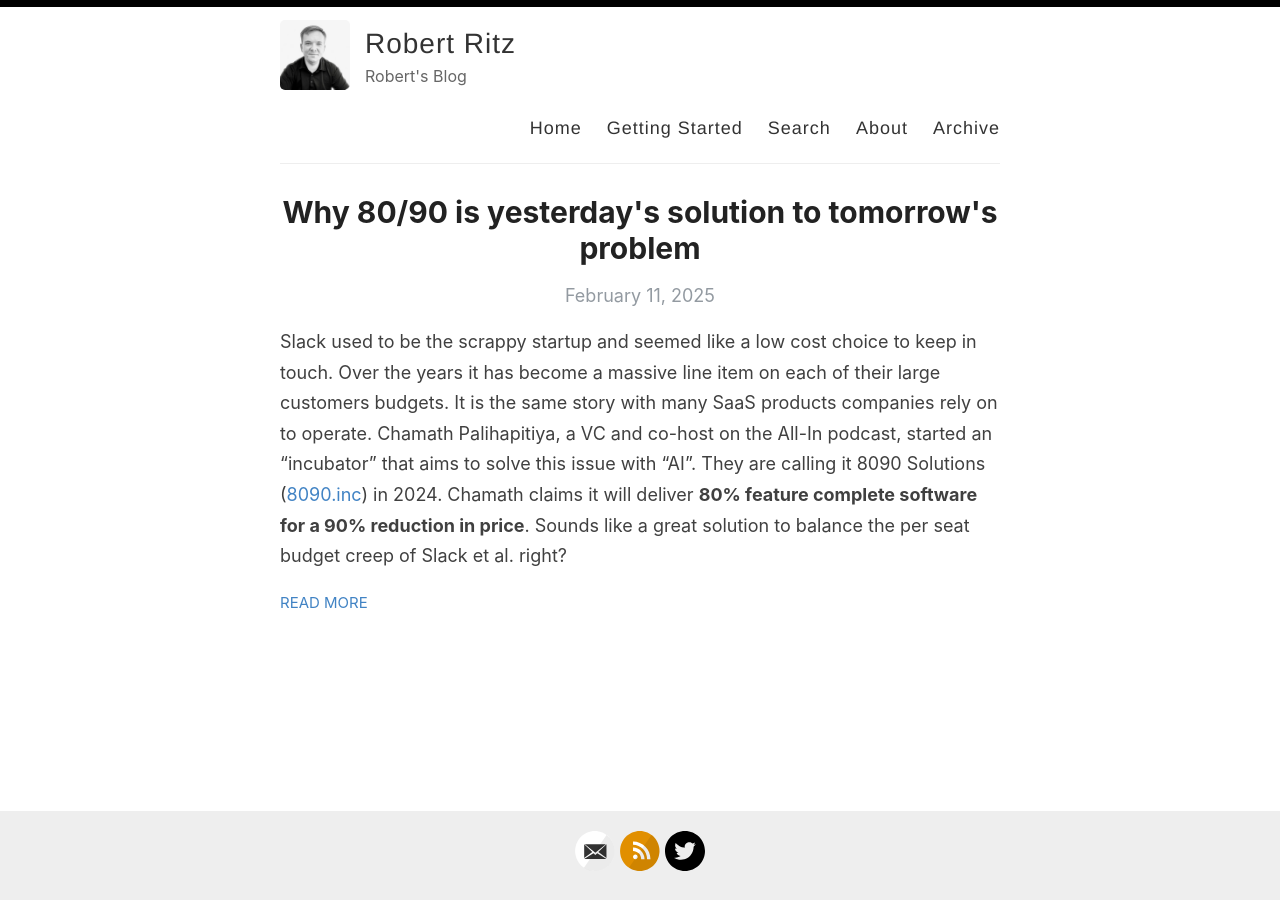
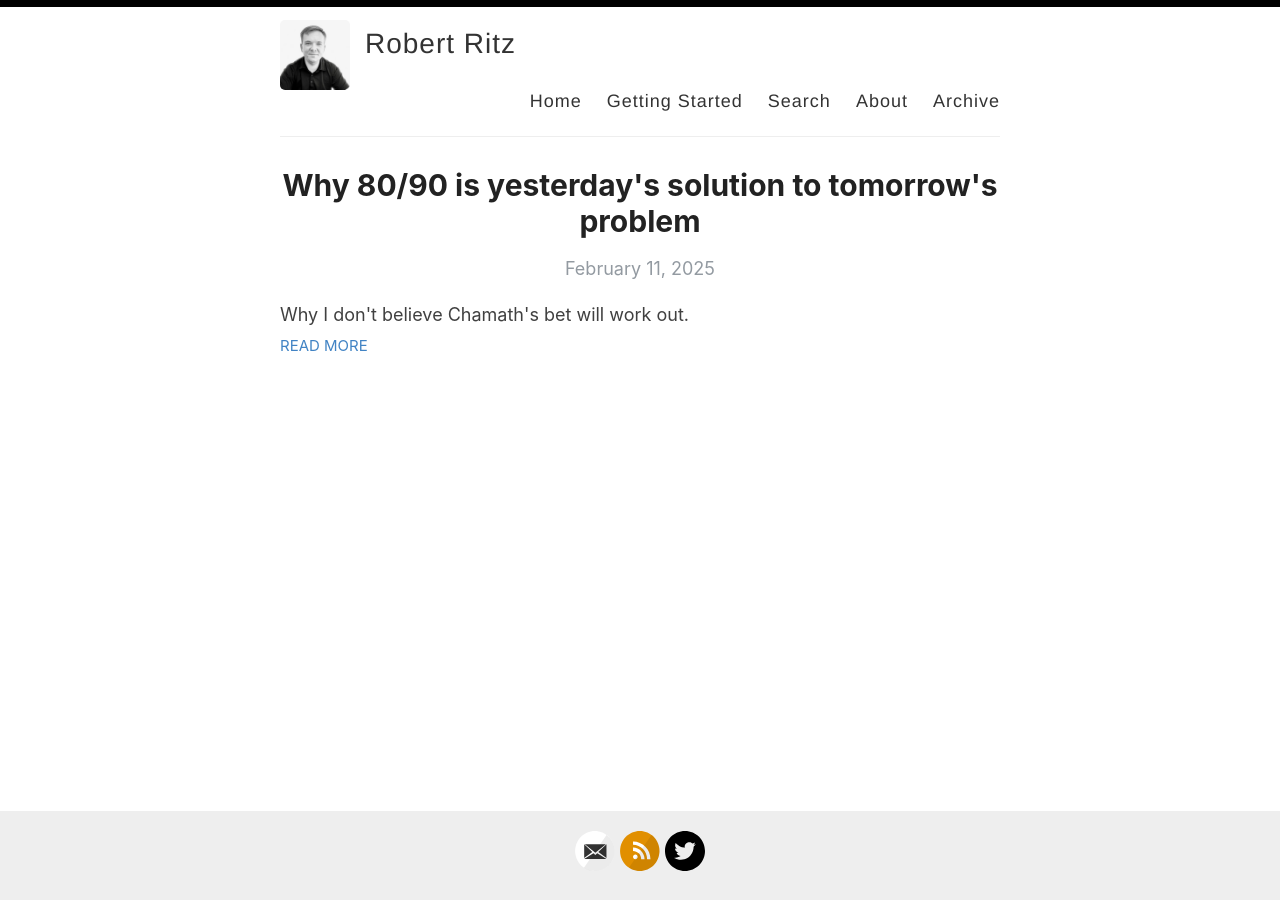
Before and after one commit to robertritz/robertritz.github.io, a Jekyll site: the page built from index.html, in a window 1280 px wide. Built offline with Jekyll 4.4.1, drawn with Linux system fonts in a browser that asks for light colours; the list of posts is cut into pages by our own code; part of the change alters nothing that is shown.

Commit message:
small test update

````diff
--- a/_config.yml
+++ b/_config.yml
@@ -9,7 +9,7 @@ name: Robert Ritz
 author: Robert Ritz
 
 # Short bio or description (displayed in the header)
-description: Robert's Blog
+#description: Robert's Blog
 
 # URL of your avatar or profile pic (you could use your GitHub profile pic)
 avatar: /images/profile.png
--- a/_pages/getting-started.md
+++ /dev/null
@@ -1,51 +0,0 @@
----
-layout: page
-title: Getting started with Reverie
-permalink: /getting-started/
----
-
-### Step 1) Fork Reverie to your User Repository
-
-Fork [this repository](https://github.com/amitmerchant1990/reverie), then rename the repository to `yourgithubusername.github.io`.
-
-Alternatively, you can use [Use this template](https://github.com/amitmerchant1990/reverie/generate) button if you want to create a repository with a clean commit history which will use Reverie as a template.
-
-Your Jekyll blog will often be viewable immediately at <https://yourgithubusername.github.io> (if it's not, you can often force it to build by completing step 2)
-
-### Step 2) Customize and view your site
-
-Enter your site name, description, avatar and many other options by editing the `_config.yml` file. You can easily turn on Google Analytics tracking, Disqus commenting and social icons here.
-
-Making a change to `_config.yml` (or any file in your repository) will force GitHub Pages to rebuild your site with jekyll. Your rebuilt site will be viewable a few seconds later at <https://yourgithubusername.github.io> - if not, give it ten minutes as GitHub suggests and it'll appear soon.
-
-### Step 3) Publish your first blog post
-
-Create a new file called `/_posts/2019-2-13-Hello-World.md` to publish your first blog post. That's all you need to do to publish your first blog post! This [Markdown Cheatsheet](https://github.com/adam-p/markdown-here/wiki/Markdown-Cheatsheet) might come in handy while writing the posts.
-
-> You can add additional posts in the browser on GitHub.com too! Just hit the <kbd>Create new file</kbd> button in `/_posts/` to create new content. Just make sure to include the [front-matter](http://jekyllrb.com/docs/frontmatter/) block at the top of each new blog post and make sure the post's filename is in this format: year-month-day-title.md
-
-## Using Categories in Reverie
-
-You can categorize your content based on `categories` in Reverie. For this, you just need to add `categories` in front matter like below:
-
-For adding single category:
-
-```md
-categories: JavaScript
-```
-
-For adding multiple categories:
-
-```md
-categories: [PHP, Laravel]
-```
-
-The contegorized content can be shown over this URL: <https://yourgithubusername.github.io/categories/>
-
-## RSS
-
-The generated [RSS feed](https://en.wikipedia.org/wiki/RSS) of your blog can be found at <https://yourgithubusername.github.io/feed>. You can see the example RSS feed over [here](https://www.amitmerchant.com/reverie/feed).
-
-## Sitemap
-
-The generated sitemap of your blog can be found at <https://yourgithubusername.github.io/sitemap>. You can see the example sitemap feed over [here](https://www.amitmerchant.com/reverie/sitemap).
--- a/_posts/2025-02-11-Why-8090-is-yesterdays-solution-to-tomorrows-problem.md
+++ b/_posts/2025-02-11-Why-8090-is-yesterdays-solution-to-tomorrows-problem.md
@@ -2,6 +2,7 @@
 title: "Why 80/90 is yesterday's solution to tomorrow's problem"
 author: "Robert Ritz"
 date: "2025-02-11"
+excerpt: "Why I don't believe Chamath's bet will work out."
 ---
 
 Slack used to be the scrappy startup and seemed like a low cost choice to keep in touch. Over the years it has become a massive line item on each of their large customers budgets. It is the same story with many SaaS products companies rely on to operate. Chamath Palihapitiya, a VC and co-host on the All-In podcast, started an "incubator" that aims to solve this issue with "AI". They are calling it 8090 Solutions ([8090.inc](https://www.8090.inc/)) in 2024. Chamath claims it will deliver **80% feature complete software for a 90% reduction in price**. Sounds like a great solution to balance the per seat budget creep of Slack et al. right?
````
